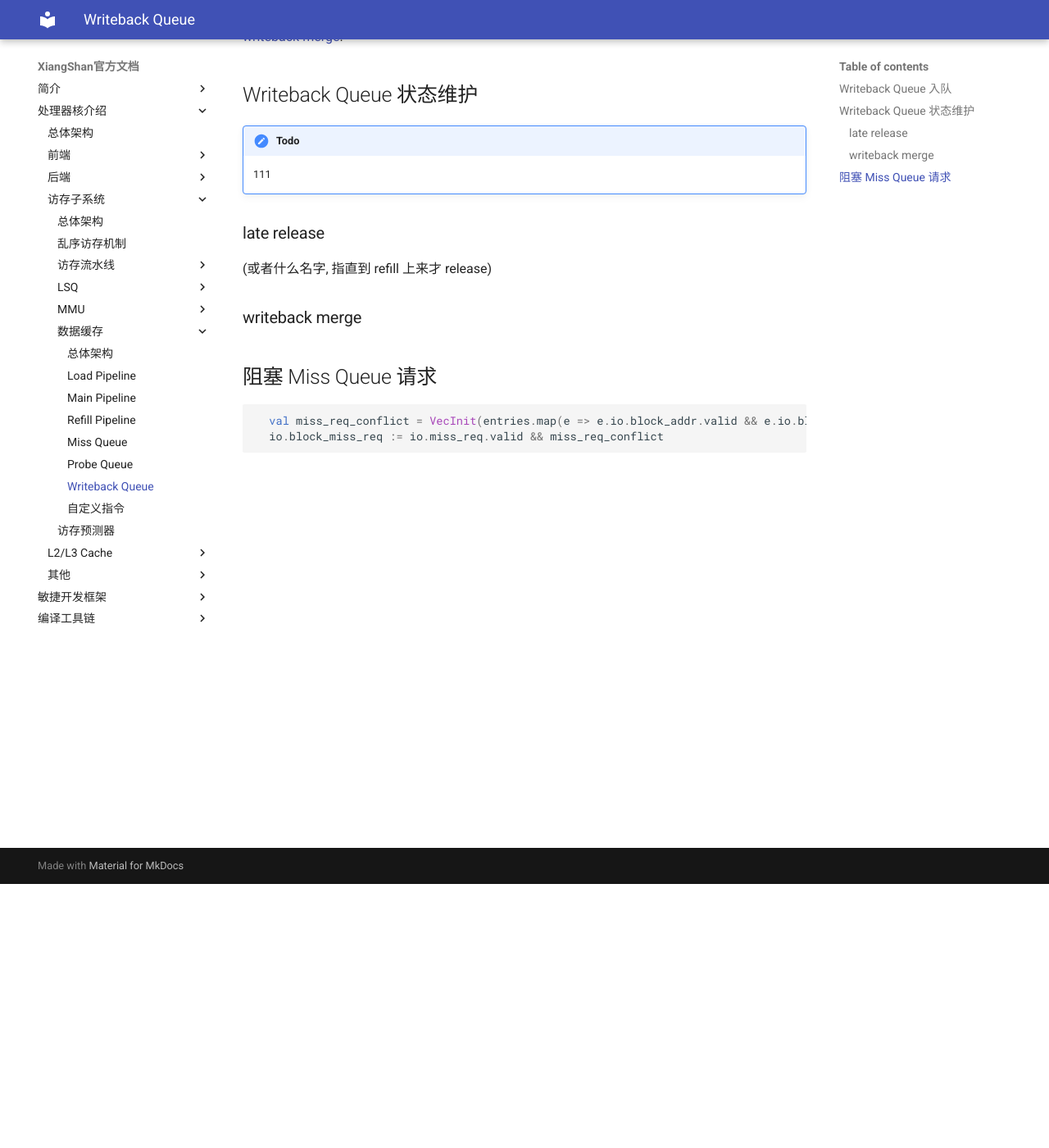
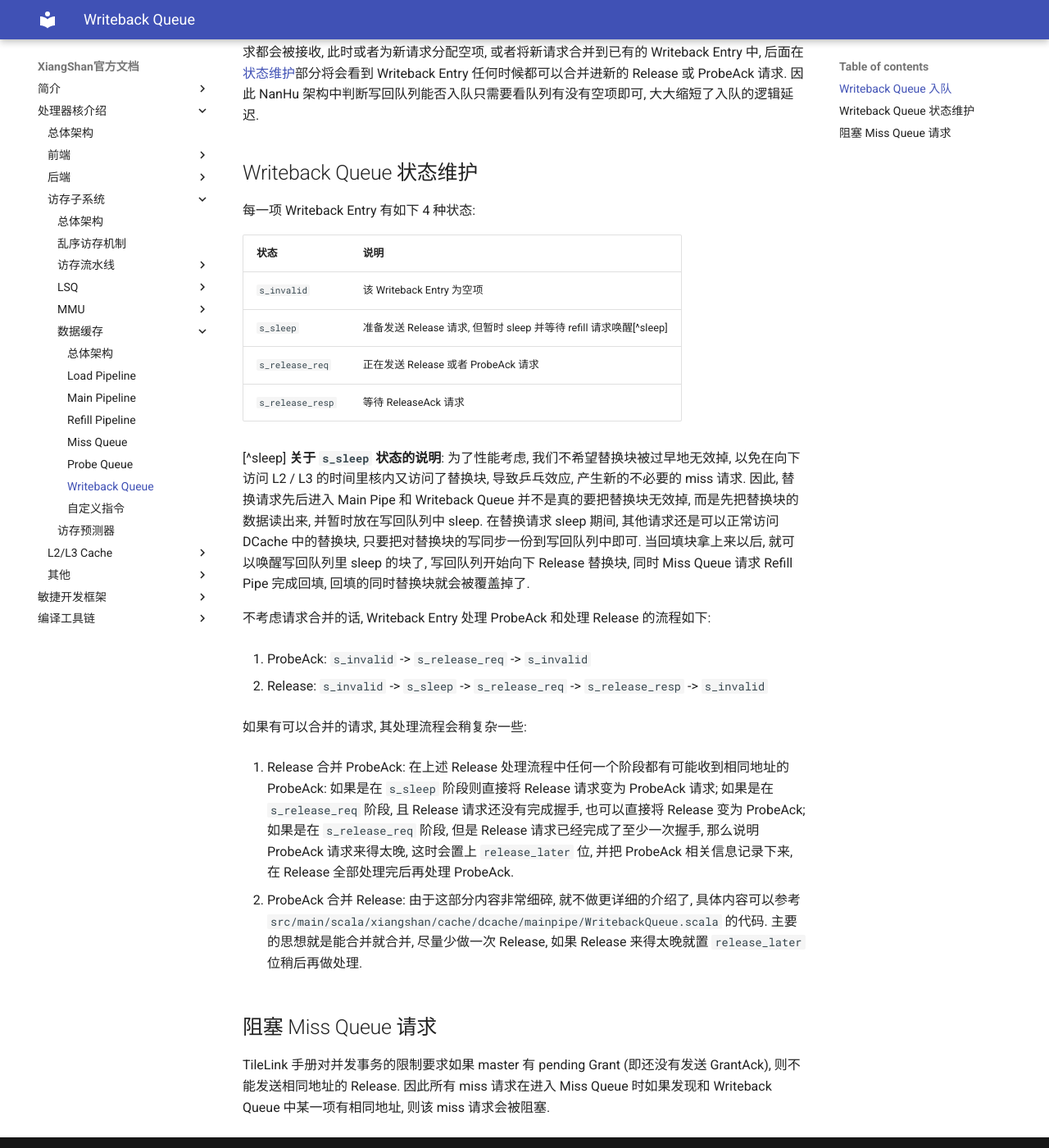
Before and after one commit to OpenXiangShan/XiangShan-doc, an MkDocs documentation site: the page built from docs/memory/dcache/writeback_queue.md, in a window 1280 px wide and 1400 px high, scrolled down 322 px. Shown: the whole window at 82% size. Built offline with MkDocs 1.6.1 and Material for MkDocs 9.7.7, drawn with Linux system fonts in a browser that asks for light colours; some of the changed text lies outside the part shown.

Commit message:
dcache: update probe queue and wbq

````diff
--- a/docs/memory/dcache/writeback_queue.md
+++ b/docs/memory/dcache/writeback_queue.md
@@ -1,27 +1,37 @@
 # Writeback Queue
 
-!!! todo
-    在写了在写了
+NanHu 架构的 DCache 中用到 18 项的写回队列, 负责通过 TL-C 的 C 通道向 L2 Cache 释放替换块 (Release), 或者对 Probe 请求做出应答 (ProbeAck), 且支持 Release 和 ProbeAck 之间相互合并以减少请求数目并优化时序.
 
 ## Writeback Queue 入队
 
-[writeback merge](#writeback-merge).
+为了时序考虑, 在 wbq 满的时候无论新请求是否能被合并都会被拒绝; 而当 wbq 不满的时候所有请求都会被接收, 此时或者为新请求分配空项, 或者将新请求合并到已有的 Writeback Entry 中, 后面在[状态维护](#writeback-queue-状态维护)部分将会看到 Writeback Entry 任何时候都可以合并进新的 Release 或 ProbeAck 请求. 因此 NanHu 架构中判断写回队列能否入队只需要看队列有没有空项即可, 大大缩短了入队的逻辑延迟.
 
 ## Writeback Queue 状态维护
 
-!!! todo
-    111
+每一项 Writeback Entry 有如下 4 种状态:
 
+状态|说明
+-|-
+`s_invalid`|该 Writeback Entry 为空项
+`s_sleep`|准备发送 Release 请求, 但暂时 sleep 并等待 refill 请求唤醒[^sleep]
+`s_release_req`|正在发送 Release 或者 ProbeAck 请求
+`s_release_resp`|等待 ReleaseAck 请求
 
-### late release
+[^sleep] **关于 `s_sleep` 状态的说明**: 为了性能考虑, 我们不希望替换块被过早地无效掉, 以免在向下访问 L2 / L3 的时间里核内又访问了替换块, 导致乒乓效应, 产生新的不必要的 miss 请求. 因此, 替换请求先后进入 Main Pipe 和 Writeback Queue 并不是真的要把替换块无效掉, 而是先把替换块的数据读出来, 并暂时放在写回队列中 sleep. 在替换请求 sleep 期间, 其他请求还是可以正常访问 DCache 中的替换块, 只要把对替换块的写同步一份到写回队列中即可. 当回填块拿上来以后, 就可以唤醒写回队列里 sleep 的块了, 写回队列开始向下 Release 替换块, 同时 Miss Queue 请求 Refill Pipe 完成回填, 回填的同时替换块就会被覆盖掉了.
 
-(或者什么名字, 指直到 refill 上来才 release)
+不考虑请求合并的话, Writeback Entry 处理 ProbeAck 和处理 Release 的流程如下:
 
-### writeback merge
+1. ProbeAck: `s_invalid` -> `s_release_req` -> `s_invalid`
+
+2. Release: `s_invalid` -> `s_sleep` -> `s_release_req` -> `s_release_resp` -> `s_invalid`
+
+如果有可以合并的请求, 其处理流程会稍复杂一些:
+
+3. Release 合并 ProbeAck: 在上述 Release 处理流程中任何一个阶段都有可能收到相同地址的 ProbeAck: 如果是在 `s_sleep` 阶段则直接将 Release 请求变为 ProbeAck 请求; 如果是在 `s_release_req` 阶段, 且 Release 请求还没有完成握手, 也可以直接将 Release
+变为 ProbeAck; 如果是在 `s_release_req` 阶段, 但是 Release 请求已经完成了至少一次握手, 那么说明 ProbeAck 请求来得太晚, 这时会置上 `release_later` 位, 并把 ProbeAck 相关信息记录下来, 在 Release 全部处理完后再处理 ProbeAck.
+
+4. ProbeAck 合并 Release: 由于这部分内容非常细碎, 就不做更详细的介绍了, 具体内容可以参考 `src/main/scala/xiangshan/cache/dcache/mainpipe/WritebackQueue.scala` 的代码. 主要的思想就是能合并就合并, 尽量少做一次 Release, 如果 Release 来得太晚就置 `release_later` 位稍后再做处理.
 
 ## 阻塞 Miss Queue 请求
 
-```scala
-  val miss_req_conflict = VecInit(entries.map(e => e.io.block_addr.valid && e.io.block_addr.bits === io.miss_req.bits)).asUInt.orR
-  io.block_miss_req := io.miss_req.valid && miss_req_conflict
-```
+TileLink 手册对并发事务的限制要求如果 master 有 pending Grant (即还没有发送 GrantAck), 则不能发送相同地址的 Release. 因此所有 miss 请求在进入 Miss Queue 时如果发现和 Writeback Queue 中某一项有相同地址, 则该 miss 请求会被阻塞.
````
Also changed, not shown: docs/memory/dcache/probe_queue.md (+12 -6 lines), docs/figs/memblock/dcache-probe-queue-alias.jpg (added).
